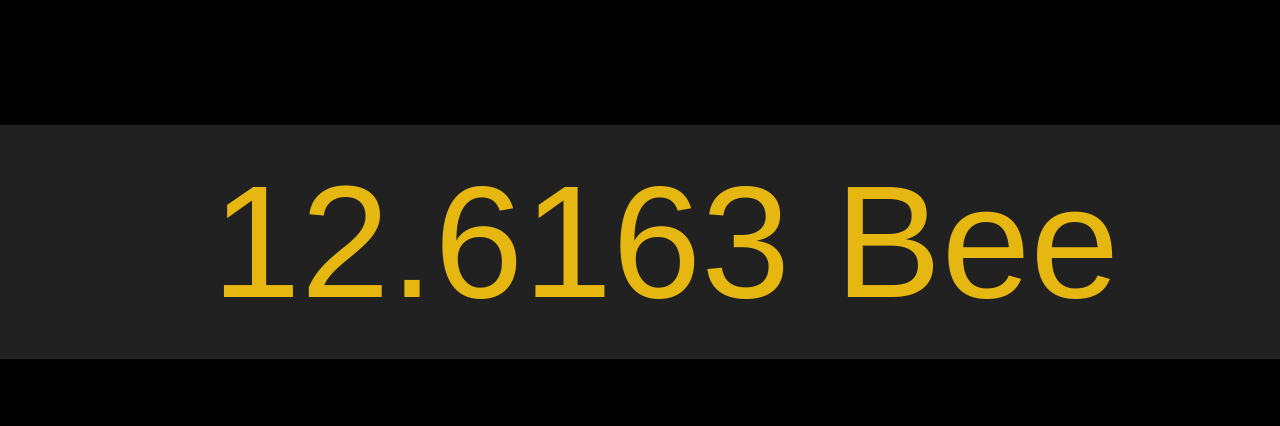
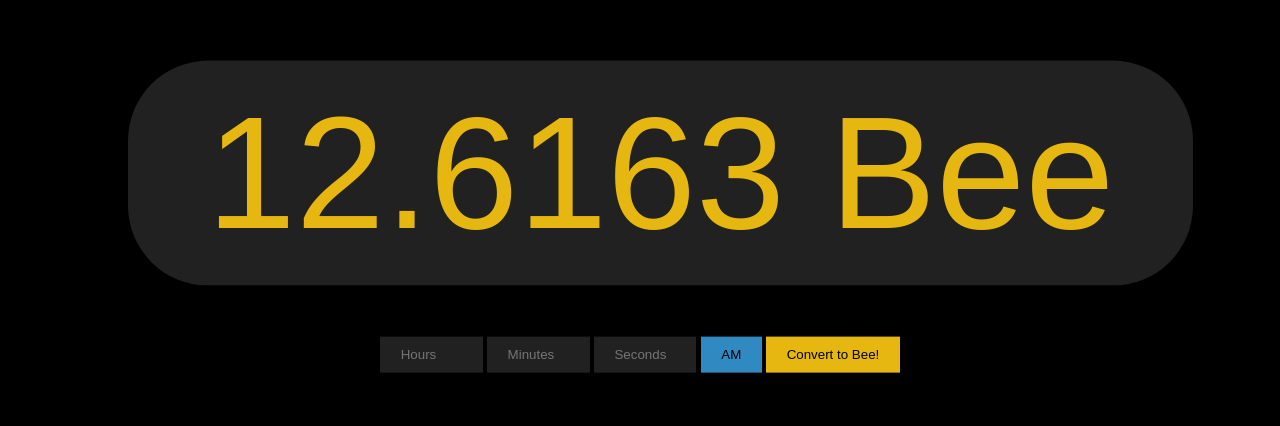
Before and after one commit to ullrichd21/BeeClock, a plain HTML site: page index.html in a window 1280 px wide. Shown: the part 158-584 px from the top of the page. Drawn offline with Linux system fonts and the light colour scheme.

Commit message:
Added a time converter.

```diff
--- a/index.html
+++ b/index.html
@@ -5,11 +5,36 @@
     <style type="text/css">
       * {
         background: #000000;
-        overflow: hidden;
+        /* overflow: hidden; */
+        color: #e6b710;
+        font-family: Arial, Helvetica, sans-serif;
+      }
+      #output {
+        color: #e6b710;
+        background: #212121;
+        text-align: center;
+        margin: 0 auto;
+        width: 33%;
+        font-size: 300%;
+      }
+      button {
+        background-color: #e6b710;
+        font-weight: normal;
+        color: #000000;
+        padding: 1% 2%;
+        margin: 5% 0;
+        border: none;
+        cursor: pointer;
+        width: auto;
+      }
+
+      #AMPM {
+        background: #3189c1;
       }
       .container {
         top: 50%;
-        background: #212121;
+        /* background: #212121; */
+
         display: flex;
         justify-content: center;
         margin: auto;
@@ -18,16 +43,52 @@
       }
       .center {
         margin: 0;
+        padding: 0;
         position: absolute;
-        width: 100%;
+        width: 80%;
         top: 50%;
         left: 50%;
         transform: translate(-50%, -50%);
       }
+
+      .inputform {
+        font-size: 100%;
+        left:50%;
+        width:100%;
+        text-align: center;
+        display: inline-block;
+      }
+
+      button:hover {
+        opacity: 0.8;
+      }
+      /* Chrome, Safari, Edge, Opera */
+      input::-webkit-outer-spin-button,
+      input::-webkit-inner-spin-button {
+        -webkit-appearance: none;
+        margin: 0;
+      }
+
+      /* Firefox */
+      input[type=number] {
+        -moz-appearance:textfield;
+        width: 10%;
+        padding: 1% 2%;
+        margin: 5% 0;
+        background: #212121;
+        border: none;/*0px solid #e6b710;*/
+        box-sizing: border-box;
+      }
+      @media only screen and (max-width: 768px) {
+        /* For mobile phones: */
+        .inputform {
+          display: block;
+        }
+      }
       #clock {
-        font-family: Arial, Helvetica, sans-serif;
         color: #e6b710;
         background: #212121;
+        border-radius: 0.5em;
         text-align: center;
         padding: 2%;
         width: 100%;
@@ -40,6 +101,14 @@
     <div class="container">
       <div class="center">
         <div id="clock"></div>
+        <div class="inputform">
+          <input type="number" name="hrs" placeholder="Hours" id="inHrs"/>
+          <input type="number" name="min" placeholder="Minutes" id="inMin"/>
+          <input type="number" name="sec" placeholder="Seconds" id="inSec"/>
+          <button type="button" id="AMPM" onclick="toggleAMPM();">AM</button>
+          <button type="button" onclick="convertBee();">Convert to Bee!</button>
+        </div>
+        <p id="output"></p>
 
         <script type="text/javascript">
           setInterval(displayclock, 500);
@@ -55,6 +124,47 @@
             document.getElementById("clock").innerHTML = beeTime + " Bee";
             document.getElementById("title").innerHTML = beeTime + " Bee";
           }
+
+          function convertBee() {
+            var output = document.getElementById("output");
+            var hrs = document.getElementById("inHrs").value;
+            var min = document.getElementById("inMin").value;
+            var sec = document.getElementById("inSec").value;
+
+
+            if (hrs + min + sec != 0) {
+              if (hrs < 24) {
+                if (document.getElementById("AMPM").innerHTML == "PM") {
+                  hrs = (+hrs + +12);
+                }
+                var secTime = (hrs * 3600) + (min * 60) + sec;
+                var beeTime = secTime / 5700;
+                beeTime = beeTime.toFixed(4);
+                output.innerHTML = beeTime + " Bee";
+                output.style.color = "";
+                output.style.background = "";
+                output.style.fontSize = "";
+              }
+            } else {
+              output.innerHTML = "Please enter a time!";
+              output.style.fontSize = "100%";
+              output.style.background = "#000000";
+              output.style.color = "#ff0000";
+            }
+          }
+
+          function toggleAMPM() {
+            var button = document.getElementById("AMPM");
+            var button_text = button.innerHTML;
+
+            if (button_text == "AM") {
+              button.innerHTML = "PM";
+              button.style.background="#232055";
+            } else {
+              button.innerHTML = "AM";
+              button.style.background="#3189c1";
+            }
+          }
         </script>
       </div>
     </div>
```
